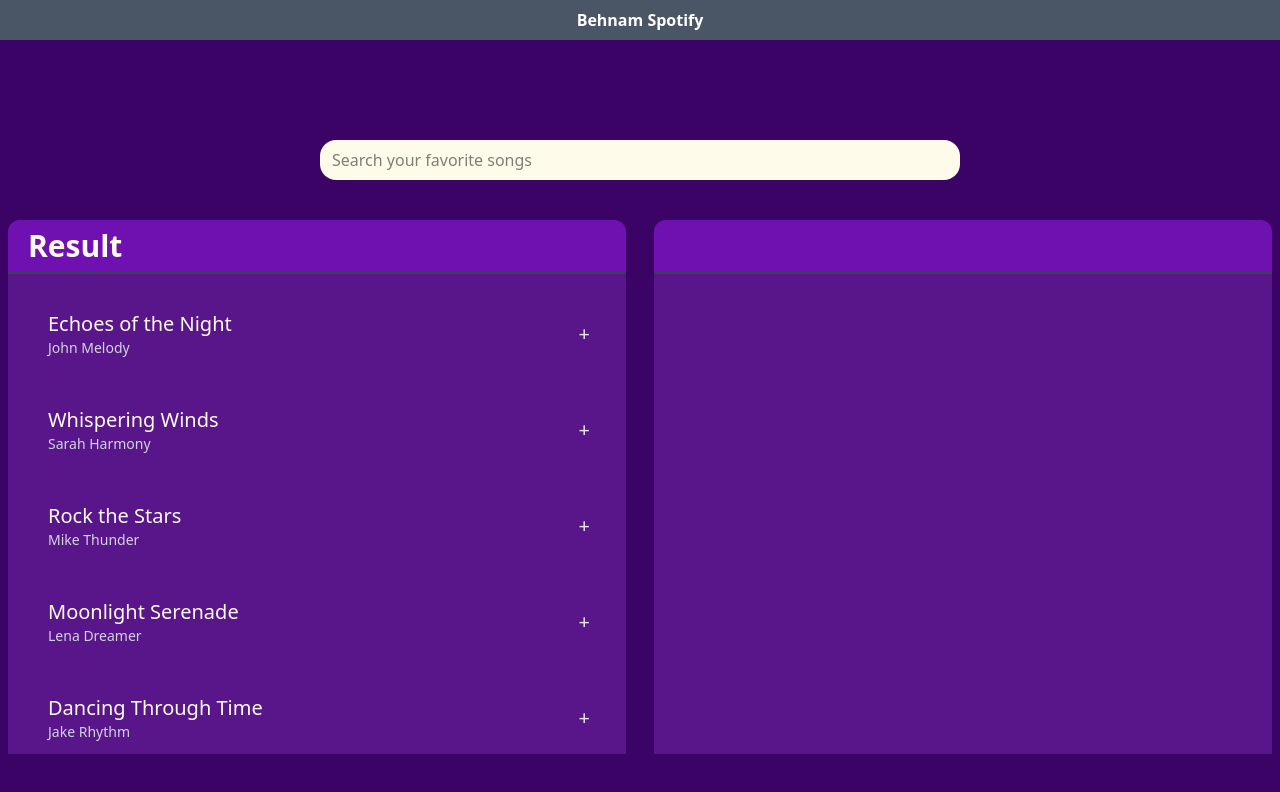
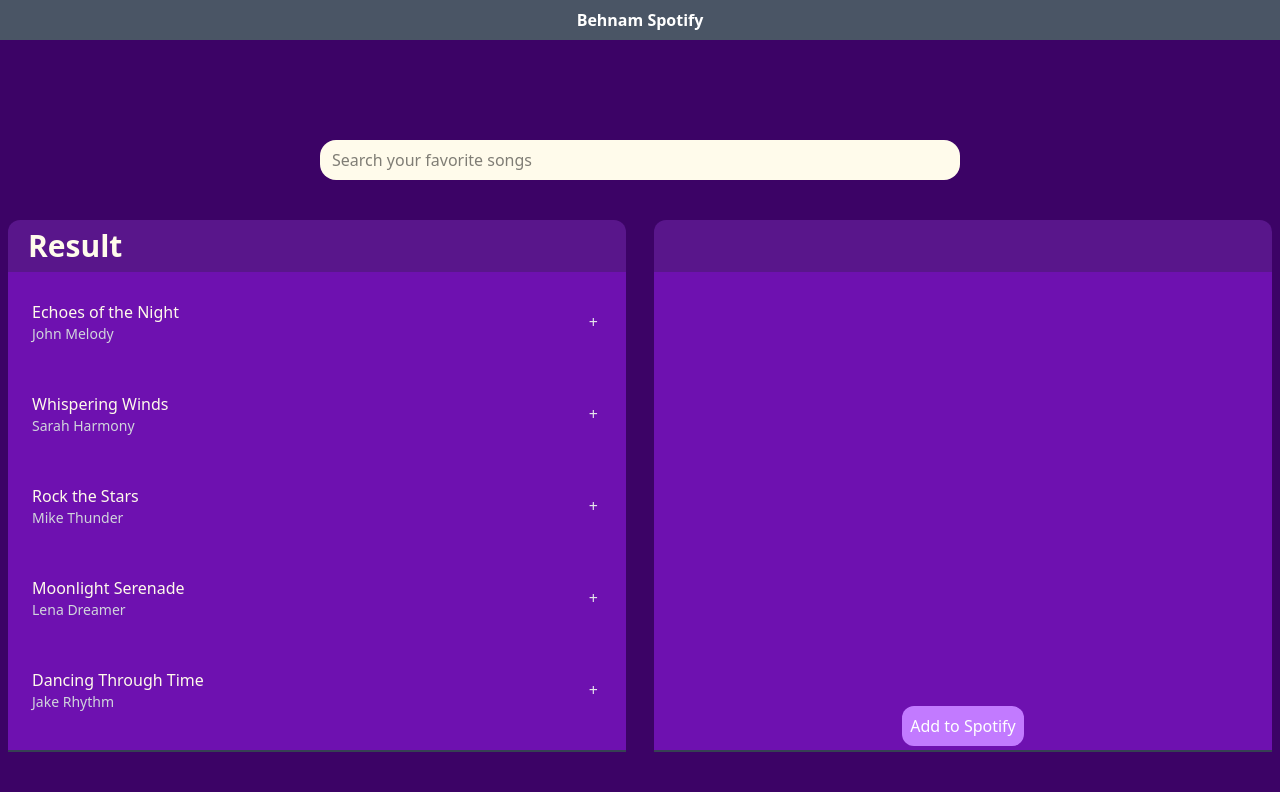
Before and after one commit to behnamac/jamming, a React (Vite) app: page / in a window 1280 px wide. Shown: the top 792 px of the page. Built offline with nearby package versions, Linux system fonts and the light colour scheme.

Commit message:
refactor: add TableList component and update FilteredSongs and Playlist components for improved layout and state management

```diff
--- a/package.json
+++ b/package.json
@@ -11,6 +11,7 @@
   },
   "dependencies": {
     "@tailwindcss/vite": "^4.0.9",
+    "clsx": "^2.1.1",
     "react": "^19.0.0",
     "react-dom": "^19.0.0",
     "tailwindcss": "^4.0.9"
--- a/src/components/FilteredSongs.tsx
+++ b/src/components/FilteredSongs.tsx
@@ -2,6 +2,7 @@
 import songs from "../stores/data";
 import Table from "./ui/Table";
 import { useEffect, useState } from "react";
+import TableList from "./ui/TableList";
 
 interface Props {
   searchQuery: string;
@@ -38,12 +39,15 @@
     singer: string;
   }) => {
     removeFromPlaylist(song);
-    setFilteredItems((prevItems) => [...prevItems, { id: Date.now(), song: song.songName, singer: song.singer }]);
+    setFilteredItems((prevItems) => [
+      ...prevItems,
+      { id: Date.now(), song: song.songName, singer: song.singer },
+    ]);
   };
 
   return (
     <Table title="Result">
-      <div className="ml-2 p-2 text-xl">
+        <TableList className="h-full">
           {filteredItems.map((song) => (
             <Track
               key={song.id}
@@ -54,7 +58,7 @@
               playlist={playlist}
             />
           ))}
-      </div>
+        </TableList>
     </Table>
   );
 };
--- a/src/components/Playlist.tsx
+++ b/src/components/Playlist.tsx
@@ -1,14 +1,19 @@
 import Table from "./ui/Table";
 import Track from "./Track";
+import TableList from "./ui/TableList";
 
 interface PlaylistProps {
   playlist: { songName: string; singer: string }[];
   removeFromPlaylist: (song: { songName: string; singer: string }) => void;
 }
 
-const Playlist: React.FC<PlaylistProps> = ({ playlist, removeFromPlaylist }) => {
+const Playlist: React.FC<PlaylistProps> = ({
+  playlist,
+  removeFromPlaylist,
+}) => {
   return (
     <Table>
+      <TableList className="h-[90%]">
         {playlist.map((song, index) => (
           <Track
             key={index}
@@ -19,8 +24,13 @@
             playlist={playlist}
           />
         ))}
+      </TableList>
+
+      <button className="rounded-xl bg-purple-400 p-2 text-white">
+        Add to Spotify
+      </button>
     </Table>
   );
-}
+};
 
 export default Playlist;
--- a/src/components/ui/Table.tsx
+++ b/src/components/ui/Table.tsx
@@ -12,7 +12,6 @@
   };
   return (
     <div className="w-1/2 rounded-t-xl bg-purple-900">
-      <div className="w-full rounded-t-xl border-b-2 border-gray-700 bg-purple-800">
       <h1 className="ml-5 py-2 text-3xl font-bold text-amber-50">
         {title ? (
           title
@@ -20,8 +19,7 @@
           <input type="text" value={input} onChange={handleInput} />
         )}
       </h1>
-      </div>
-      <div className="bg--500 h-full w-full overflow-auto bg-purple-900 py-1">
+      <div className="flex h-full w-full flex-col items-center justify-center overflow-hidden border-b-2 border-gray-700 bg-purple-800">
         {children}
       </div>
     </div>
--- /dev/null
+++ b/src/components/ui/TableList.tsx
@@ -0,0 +1,20 @@
+import React from "react";
+import clcx from "clsx";
+interface TableListProps {
+  children: React.ReactNode;
+  className?: string;
+}
+function TableList({ children, className }: TableListProps) {
+  return (
+    <div
+      className={clcx(
+        `flex w-full flex-col items-center overflow-x-hidden bg-purple-800 py-1`,
+        className,
+      )}
+    >
+      {children}
+    </div>
+  );
+}
+
+export default TableList;
```
Also changed, not shown: 1 other file (tests, documents, lock files or other folders). Lines whose indentation alone changed are shown as unchanged.
